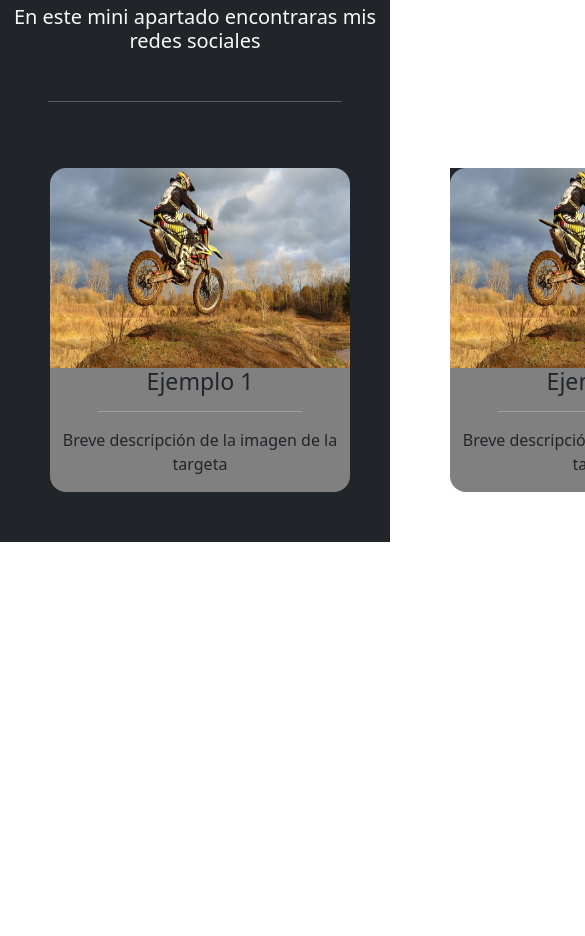
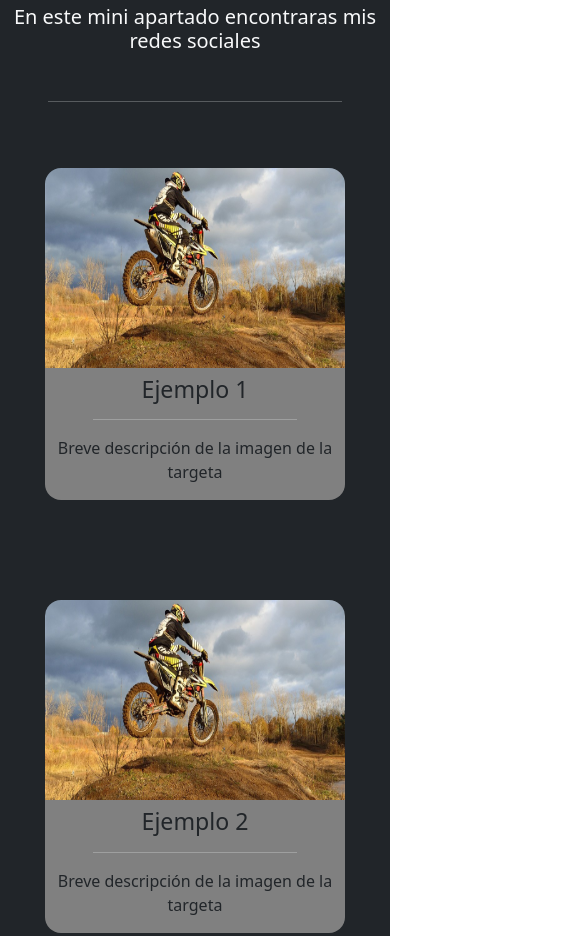
Before and after one commit to javimbcc/ejemplo-web-html, a plain HTML site: page ejemploWeb/index.html in a window 390 px wide. Shown: the part 663-1599 px from the top of the page, 585 px wide, since content can reach past the window. Before the commit the page ends 1205 px from the top, so only its background shows below. Drawn offline with nearby package versions, Linux system fonts and the light colour scheme.

Commit message:
Añadido estilo responsive a mis targetas

```diff
--- a/ejemploWeb/estilos.css
+++ b/ejemploWeb/estilos.css
@@ -16,3 +16,11 @@
     flex-direction: row;
     display: flex;
 }
+
+@media all and (max-width: 500px) {
+    .cards-row {
+        flex-direction: column;
+        align-items: center;
+        justify-content: center;
+    }
+}
--- a/ejemploWeb/index.html
+++ b/ejemploWeb/index.html
@@ -160,7 +160,7 @@
             />
           </div>
           <!-- Title -->
-          <div class="title-card-tex">
+          <div class="title-card-tex mt-2">
             <h3 class="text-center">Ejemplo 1</h3>
             <hr class="mx-5 text-light h-5" />
           </div>
@@ -184,7 +184,7 @@
             />
           </div>
           <!-- Title -->
-          <div class="title-card-tex">
+          <div class="title-card-tex mt-2">
             <h3 class="text-center">Ejemplo 2</h3>
             <hr class="mx-5 text-light h-5" />
           </div>
@@ -208,7 +208,7 @@
             />
           </div>
           <!-- Title -->
-          <div class="title-card-tex">
+          <div class="title-card-tex mt-2">
             <h3 class="text-center">Ejemplo 3</h3>
             <hr class="mx-5 text-light h-5" />
           </div>
```
